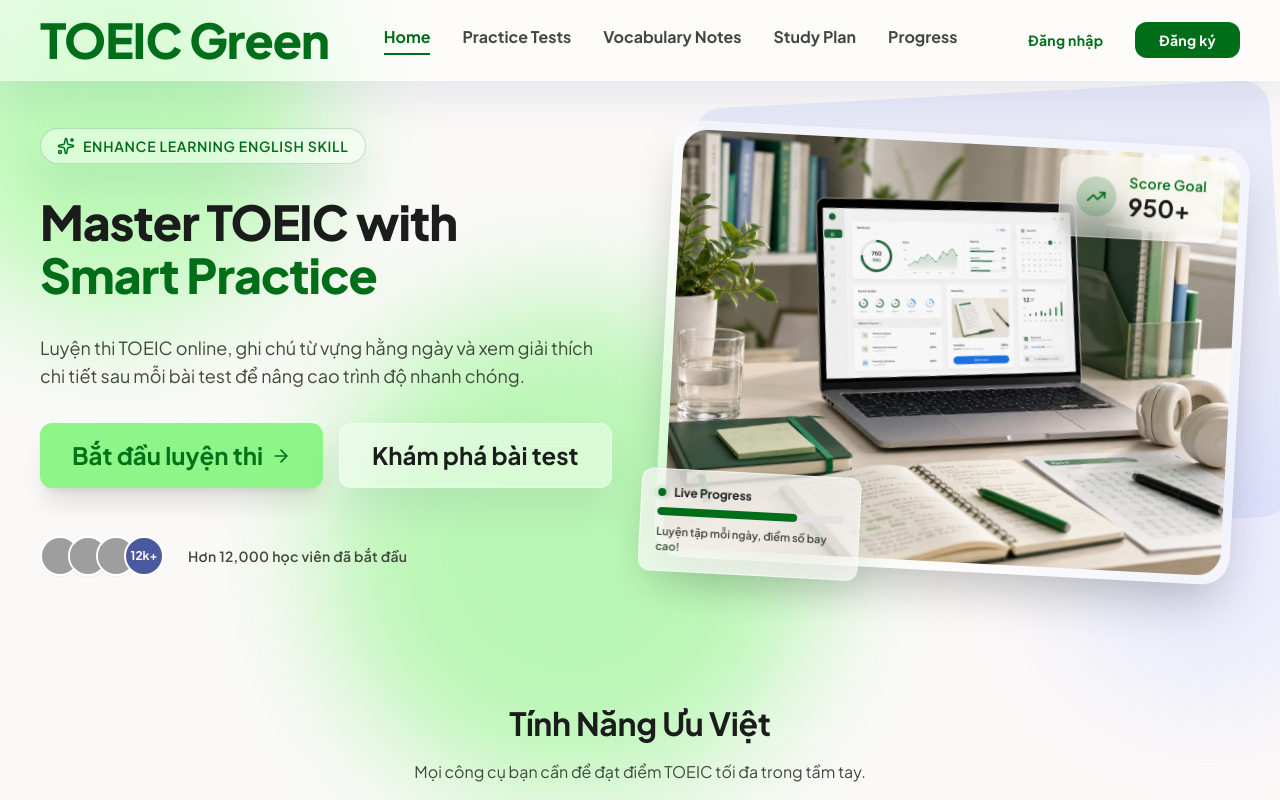
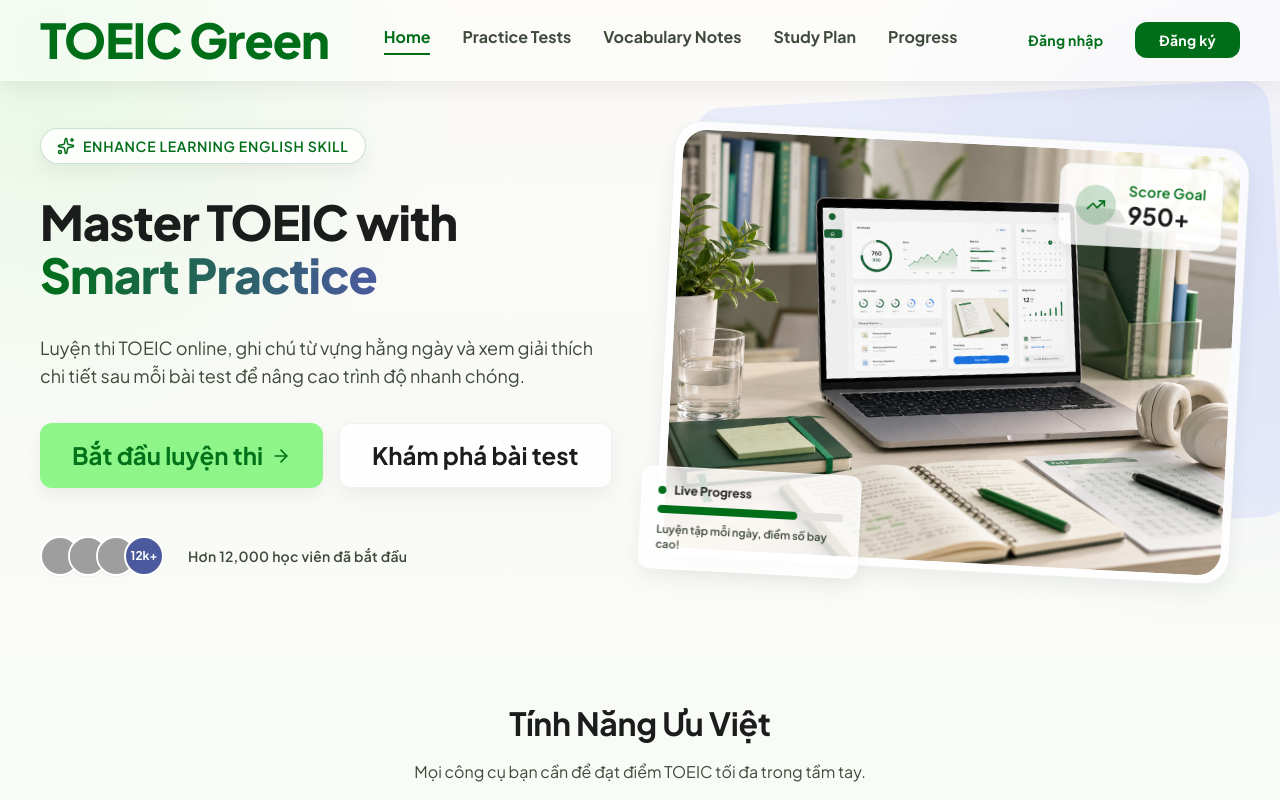
Before and after one commit to Caubeamap/toeic-green, a Next.js app in the folder front-end/: page / in a window 1280 px wide. Shown: the top 800 px of the page. Built offline with nearby package versions, Linux system fonts and the light colour scheme; grey boxes are pictures that could not be loaded.

Commit message:
feat: update styles for UI components and enhance atmospheric background effects

```diff
--- a/front-end/app/globals.css
+++ b/front-end/app/globals.css
@@ -30,11 +30,104 @@
 
   .glass-panel,
   .glass-card {
-    background: rgba(255, 255, 255, 0.45);
-    border: 1px solid rgba(255, 255, 255, 0.3);
-    box-shadow: 0 20px 40px rgba(26, 42, 108, 0.08);
-    backdrop-filter: blur(16px);
-    -webkit-backdrop-filter: blur(16px);
+    background: rgba(255, 255, 255, 0.82);
+    border: 1px solid rgba(0, 110, 25, 0.08);
+    box-shadow: 0 8px 22px rgba(17, 24, 23, 0.06);
+    backdrop-filter: none;
+    -webkit-backdrop-filter: none;
+  }
+
+  .soft-panel {
+    background: rgba(255, 255, 255, 0.88);
+    border: 1px solid rgba(0, 110, 25, 0.08);
+    border-radius: 28px;
+    box-shadow: 0 8px 22px rgba(17, 24, 23, 0.05);
+  }
+
+  .interactive-surface {
+    position: relative;
+    isolation: isolate;
+    transition:
+      transform 160ms ease,
+      border-color 160ms ease,
+      box-shadow 160ms ease,
+      background-color 160ms ease;
+  }
+
+  .interactive-surface::after {
+    position: absolute;
+    inset: 1px;
+    border-radius: inherit;
+    background:
+      linear-gradient(135deg, rgba(142, 245, 136, 0.2), transparent 34%),
+      linear-gradient(315deg, rgba(166, 181, 255, 0.16), transparent 38%);
+    content: "";
+    opacity: 0;
+    pointer-events: none;
+    transition: opacity 160ms ease;
+  }
+
+  .interactive-surface:hover {
+    border-color: rgba(0, 110, 25, 0.22);
+    box-shadow: 0 12px 28px rgba(17, 24, 23, 0.09);
+    transform: translateY(-2px);
+  }
+
+  .interactive-surface:hover::after {
+    opacity: 1;
+  }
+
+  .button-sheen {
+    position: relative;
+    isolation: isolate;
+    overflow: hidden;
+    transition:
+      transform 150ms ease,
+      background-color 150ms ease,
+      box-shadow 150ms ease;
+  }
+
+  .button-sheen::after {
+    position: absolute;
+    inset: 0;
+    background: linear-gradient(110deg, transparent 0%, rgba(255, 255, 255, 0.28) 42%, transparent 58%);
+    content: "";
+    opacity: 0;
+    transform: translateX(-70%);
+    transition:
+      opacity 150ms ease,
+      transform 320ms ease;
+  }
+
+  .button-sheen:hover {
+    box-shadow: 0 10px 22px rgba(0, 110, 25, 0.16);
+    transform: translateY(-1px);
+  }
+
+  .button-sheen:hover::after {
+    opacity: 1;
+    transform: translateX(70%);
+  }
+
+  .accent-text {
+    background: linear-gradient(90deg, #006e19 0%, #4b5a9e 100%);
+    -webkit-background-clip: text;
+    background-clip: text;
+    color: transparent;
+  }
+
+  .progress-sheen {
+    position: relative;
+    overflow: hidden;
+  }
+
+  .progress-sheen::after {
+    position: absolute;
+    inset: 0;
+    background: linear-gradient(90deg, transparent, rgba(255, 255, 255, 0.38), transparent);
+    content: "";
+    transform: translateX(-100%);
+    animation: progress-sheen 3.8s ease-in-out infinite;
   }
 
   .step-line {
@@ -43,17 +136,41 @@
   }
 
   .animate-float-soft {
-    animation: float-soft 4s ease-in-out infinite;
+    animation: float-soft 8s ease-in-out infinite;
+  }
+
+  .float-delay {
+    animation-delay: -3s;
   }
 }
 
-.blob {
+.atmospheric-bg {
   position: fixed;
-  border-radius: 50%;
-  filter: blur(60px);
+  inset: 0;
+  background:
+    radial-gradient(circle at 4% 6%, rgba(142, 245, 136, 0.22), transparent 28%),
+    radial-gradient(circle at 96% 28%, rgba(166, 181, 255, 0.2), transparent 30%),
+    linear-gradient(180deg, #fbf9f8 0%, #f7fbf6 100%);
+  contain: paint;
+  opacity: 0.75;
+  pointer-events: none;
+  transform: translateZ(0);
   z-index: -1;
-  opacity: 0.6;
-  pointer-events: none;
+}
+
+.backdrop-blur-sm,
+.backdrop-blur-md,
+.backdrop-blur-lg,
+.backdrop-blur-xl,
+.backdrop-blur-2xl {
+  -webkit-backdrop-filter: none !important;
+  backdrop-filter: none !important;
+}
+
+.animate-bounce,
+.animate-ping,
+.animate-pulse {
+  animation: none !important;
 }
 
 @keyframes float-soft {
@@ -67,6 +184,18 @@
   }
 }
 
+@keyframes progress-sheen {
+  0%,
+  35% {
+    transform: translateX(-100%);
+  }
+
+  70%,
+  100% {
+    transform: translateX(100%);
+  }
+}
+
 @media (prefers-reduced-motion: reduce) {
   *,
   *::before,
@@ -75,6 +204,16 @@
     animation-iteration-count: 1 !important;
     scroll-behavior: auto !important;
     transition-duration: 0.001ms !important;
+  }
+
+  .animate-float-soft,
+  .progress-sheen::after {
+    animation: none !important;
+  }
+
+  .interactive-surface:hover,
+  .button-sheen:hover {
+    transform: none;
   }
 }
 
--- a/front-end/components/AtmosphericBackground.tsx
+++ b/front-end/components/AtmosphericBackground.tsx
@@ -1,34 +1,3 @@
-"use client";
-
-import { useEffect } from "react";
-
 export function AtmosphericBackground() {
-  useEffect(() => {
-    const blobs = document.querySelectorAll<HTMLElement>(".blob");
-    if (!blobs.length) return;
-
-    const onMove = (e: MouseEvent) => {
-      const x = e.clientX / window.innerWidth;
-      const y = e.clientY / window.innerHeight;
-
-      blobs.forEach((blob, index) => {
-        const shiftX = (x - 0.5) * (index + 1) * 20;
-        const shiftY = (y - 0.5) * (index + 1) * 20;
-        blob.style.transform = `translate(${shiftX}px, ${shiftY}px)`;
-      });
-    };
-
-    window.addEventListener("mousemove", onMove);
-    return () => window.removeEventListener("mousemove", onMove);
-  }, []);
-
-  return (
-    <>
-      <div className="blob h-[400px] w-[400px] -left-20 -top-20 bg-primary-fixed" />
-      <div
-        className="blob h-[300px] w-[300px] -right-20 top-1/2 bg-secondary-fixed"
-      />
-      <div className="blob bottom-0 left-1/4 h-[500px] w-[500px] bg-primary-container" />
-    </>
-  );
+  return <div className="atmospheric-bg" aria-hidden="true" />;
 }
--- a/front-end/components/AuthCard.tsx
+++ b/front-end/components/AuthCard.tsx
@@ -3,7 +3,6 @@
 import type { ReactNode } from "react";
 import { useEffect, useState } from "react";
 import { useRouter } from "next/navigation";
-import { AnimatePresence, motion } from "framer-motion";
 import { LoginForm, SignupForm } from "@/components/AuthForms";
 import { useAuth } from "@/lib/auth";
 import { cn } from "@/lib/utils";
@@ -18,30 +17,6 @@
 };
 
 /* ─────────────────────── Animation config ─────────────────────── */
-
-const slideVariants = {
-  enter: (direction: number) => ({
-    x: direction > 0 ? 60 : -60,
-    opacity: 0,
-    filter: "blur(4px)"
-  }),
-  center: {
-    x: 0,
-    opacity: 1,
-    filter: "blur(0px)"
-  },
-  exit: (direction: number) => ({
-    x: direction > 0 ? -60 : 60,
-    opacity: 0,
-    filter: "blur(4px)"
-  })
-};
-
-const transition = {
-  x: { type: "spring" as const, stiffness: 350, damping: 32 },
-  opacity: { duration: 0.25 },
-  filter: { duration: 0.2 }
-};
 
 /* ─────────────────────── Heading data ─────────────────────── */
 
@@ -63,7 +38,6 @@
 
 export function AuthCard({ initialMode, redirectTo }: AuthCardProps) {
   const [mode, setMode] = useState<AuthMode>(initialMode);
-  const [direction, setDirection] = useState(0);
   const router = useRouter();
   const { login, isAuthenticated } = useAuth();
 
@@ -99,7 +73,6 @@
 
   function switchMode(newMode: AuthMode) {
     if (newMode === mode) return;
-    setDirection(newMode === "signup" ? 1 : -1);
     setMode(newMode);
 
     // Sync URL without full navigation
@@ -112,33 +85,23 @@
   const heading = headings[mode];
 
   return (
-    <div className="w-full max-w-[520px] rounded-[28px] border border-white/70 bg-white/72 p-6 shadow-glass backdrop-blur-xl sm:p-10">
-      {/* Animated heading */}
-      <AnimatePresence mode="wait">
-        <motion.div
-          key={`heading-${mode}`}
-          initial={{ opacity: 0, y: 8 }}
-          animate={{ opacity: 1, y: 0 }}
-          exit={{ opacity: 0, y: -8 }}
-          transition={{ duration: 0.2 }}
-          className="mb-8"
-        >
+    <div className="w-full max-w-[520px] rounded-[28px] border border-white/70 bg-white/88 p-6 shadow-soft sm:p-10">
+      <div className="mb-8">
         <h2 className="text-[26px] font-extrabold leading-tight text-on-surface">
           {heading.title}
         </h2>
         <p className="mt-2 text-[15px] leading-relaxed text-on-surface-variant">
           {heading.subtitle}
         </p>
-        </motion.div>
-      </AnimatePresence>
+      </div>
 
       {/* Tab Toggle */}
       <div className="relative mb-8 grid grid-cols-2 rounded-full bg-surface-container-low p-1.5">
-        {/* Animated pill indicator */}
-        <motion.div
-          className="absolute inset-y-1.5 w-[calc(50%-6px)] rounded-full bg-white shadow-sm"
-          animate={{ x: mode === "login" ? 6 : "calc(100% + 6px)" }}
-          transition={{ type: "spring", stiffness: 400, damping: 30 }}
+        <div
+          className={cn(
+            "absolute inset-y-1.5 w-[calc(50%-6px)] rounded-full bg-white shadow-sm transition-transform duration-150 ease-out",
+            mode === "login" ? "translate-x-1.5" : "translate-x-[calc(100%+6px)]"
+          )}
         />
         <TabButton
           active={mode === "login"}
@@ -154,21 +117,8 @@
         </TabButton>
       </div>
 
-      {/* Animated form transition */}
       <div className="relative overflow-hidden">
-        <AnimatePresence mode="wait" custom={direction} initial={false}>
-          <motion.div
-            key={mode}
-            custom={direction}
-            variants={slideVariants}
-            initial="enter"
-            animate="center"
-            exit="exit"
-            transition={transition}
-          >
         {mode === "login" ? <LoginForm /> : <SignupForm />}
-          </motion.div>
-        </AnimatePresence>
       </div>
 
       {/* Mode switch footer link */}
--- a/front-end/components/HeroSection.tsx
+++ b/front-end/components/HeroSection.tsx
@@ -1,6 +1,3 @@
-"use client";
-
-import { motion } from "framer-motion";
 import Image from "next/image";
 import Link from "next/link";
 import { MaterialIcon } from "@/components/MaterialIcon";
@@ -16,13 +13,8 @@
 export function HeroSection() {
   return (
     <section className="container-shell relative mb-32 grid items-center gap-12 md:grid-cols-2">
-      <motion.div
-        initial={{ opacity: 0, y: 22 }}
-        animate={{ opacity: 1, y: 0 }}
-        transition={{ duration: 0.55, ease: "easeOut" }}
-        className="space-y-8"
-      >
-        <div className="glass-card inline-flex items-center gap-2 rounded-full border-primary/20 px-4 py-2 text-primary">
+      <div className="space-y-8">
+        <div className="glass-card interactive-surface inline-flex items-center gap-2 rounded-full border-primary/20 px-4 py-2 text-primary">
           <MaterialIcon name="auto_awesome" className="h-[18px] w-[18px]" filled />
           <span className="text-label-md font-semibold uppercase tracking-wider">
             Enhance Learning English skill
@@ -31,7 +23,7 @@
 
         <h1 className="max-w-xl text-display-lg-mobile font-extrabold leading-[1.1] text-on-surface md:text-display-lg">
           Master TOEIC with <br />
-          <span className="text-primary">Smart Practice</span>
+          <span className="accent-text">Smart Practice</span>
         </h1>
 
         <p className="max-w-xl text-body-lg text-on-surface-variant">
@@ -42,14 +34,14 @@
         <div className="flex flex-col gap-4 sm:flex-row">
           <Link
             href="/practice"
-            className="inline-flex min-h-14 items-center justify-center gap-2 rounded-xl bg-primary-container px-8 py-4 text-headline-md font-bold text-on-primary-container shadow-xl transition hover:scale-[0.98] active:scale-95"
+            className="button-sheen inline-flex min-h-14 items-center justify-center gap-2 rounded-xl bg-primary-container px-8 py-4 text-headline-md font-bold text-on-primary-container shadow-soft hover:bg-primary-fixed-dim"
           >
             Bắt đầu luyện thi
             <MaterialIcon name="arrow_forward" className="h-5 w-5" />
           </Link>
           <Link
             href="/practice"
-            className="glass-card inline-flex min-h-14 items-center justify-center gap-2 rounded-xl px-8 py-4 text-headline-md font-bold text-on-surface transition hover:bg-white/60"
+            className="button-sheen glass-card inline-flex min-h-14 items-center justify-center gap-2 rounded-xl px-8 py-4 text-headline-md font-bold text-on-surface hover:bg-white/60"
           >
             Khám phá bài test
           </Link>
@@ -75,16 +67,11 @@
             Hơn 12,000 học viên đã bắt đầu
           </p>
         </div>
-      </motion.div>
+      </div>
 
-      <motion.div
-        initial={{ opacity: 0, scale: 0.96, y: 20 }}
-        animate={{ opacity: 1, scale: 1, y: 0 }}
-        transition={{ duration: 0.6, delay: 0.1, ease: "easeOut" }}
-        className="relative"
-      >
+      <div className="relative">
         <div className="absolute -right-10 -top-10 -z-0 h-full w-full -rotate-3 rounded-[28px] bg-secondary-container/20" />
-        <div className="glass-card relative z-10 rotate-3 rounded-[28px] p-2 shadow-2xl">
+        <div className="glass-card relative z-10 rotate-3 rounded-[28px] p-2 shadow-soft">
           <div className="overflow-hidden rounded-[24px]">
             <Image
               src={heroImage}
@@ -97,8 +84,7 @@
           </div>
 
           <div
-            className="glass-card absolute right-6 top-6 animate-bounce rounded-xl p-4 shadow-lg"
-            style={{ animationDuration: "4s" }}
+            className="glass-card animate-float-soft absolute right-6 top-6 rounded-xl p-4 shadow-soft"
           >
             <div className="flex items-center gap-3">
               <span className="flex h-10 w-10 items-center justify-center rounded-full bg-primary/20 text-primary">
@@ -111,23 +97,22 @@
             </div>
           </div>
 
-          <div className="glass-card absolute bottom-4 left-4 w-[min(220px,calc(100%-2rem))] rounded-xl border border-white/60 bg-white/65 p-4 text-on-surface shadow-soft backdrop-blur-2xl sm:-bottom-4 sm:-left-4">
+          <div className="glass-card animate-float-soft float-delay absolute bottom-4 left-4 w-[min(220px,calc(100%-2rem))] rounded-xl border border-white/60 bg-white/80 p-4 text-on-surface shadow-soft sm:-bottom-4 sm:-left-4">
             <div className="mb-2 flex items-center gap-2">
               <span className="relative flex h-2 w-2">
-                <span className="absolute inline-flex h-full w-full animate-ping rounded-full bg-primary opacity-75" />
                 <span className="relative inline-flex h-2 w-2 rounded-full bg-primary" />
               </span>
               <span className="text-label-sm font-bold text-on-surface">Live Progress</span>
             </div>
             <div className="h-2 w-full overflow-hidden rounded-full bg-surface-container-highest">
-              <div className="h-full w-3/4 rounded-full bg-primary" />
+              <div className="progress-sheen h-full w-3/4 rounded-full bg-primary" />
             </div>
             <p className="mt-2 text-[11px] font-semibold leading-snug text-on-surface-variant">
               Luyện tập mỗi ngày, điểm số bay cao!
             </p>
           </div>
         </div>
-      </motion.div>
+      </div>
     </section>
   );
 }
--- a/front-end/tailwind.config.ts
+++ b/front-end/tailwind.config.ts
@@ -61,9 +61,9 @@
         gutter: "24px"
       },
       boxShadow: {
-        glass: "0 20px 40px rgba(26, 42, 108, 0.08)",
-        glow: "0 18px 44px rgba(142, 245, 136, 0.34)",
-        soft: "0 16px 40px rgba(17, 24, 23, 0.08)"
+        glass: "0 8px 22px rgba(17, 24, 23, 0.06)",
+        glow: "0 8px 18px rgba(0, 110, 25, 0.14)",
+        soft: "0 8px 20px rgba(17, 24, 23, 0.06)"
       },
       borderRadius: {
         "2xl": "1rem",
```
Also changed, not shown: front-end/components/FeatureTabs.tsx (+3 -14 lines), front-end/components/ui/Button.tsx (+4 -4 lines). Lines whose indentation alone changed are shown as unchanged.
